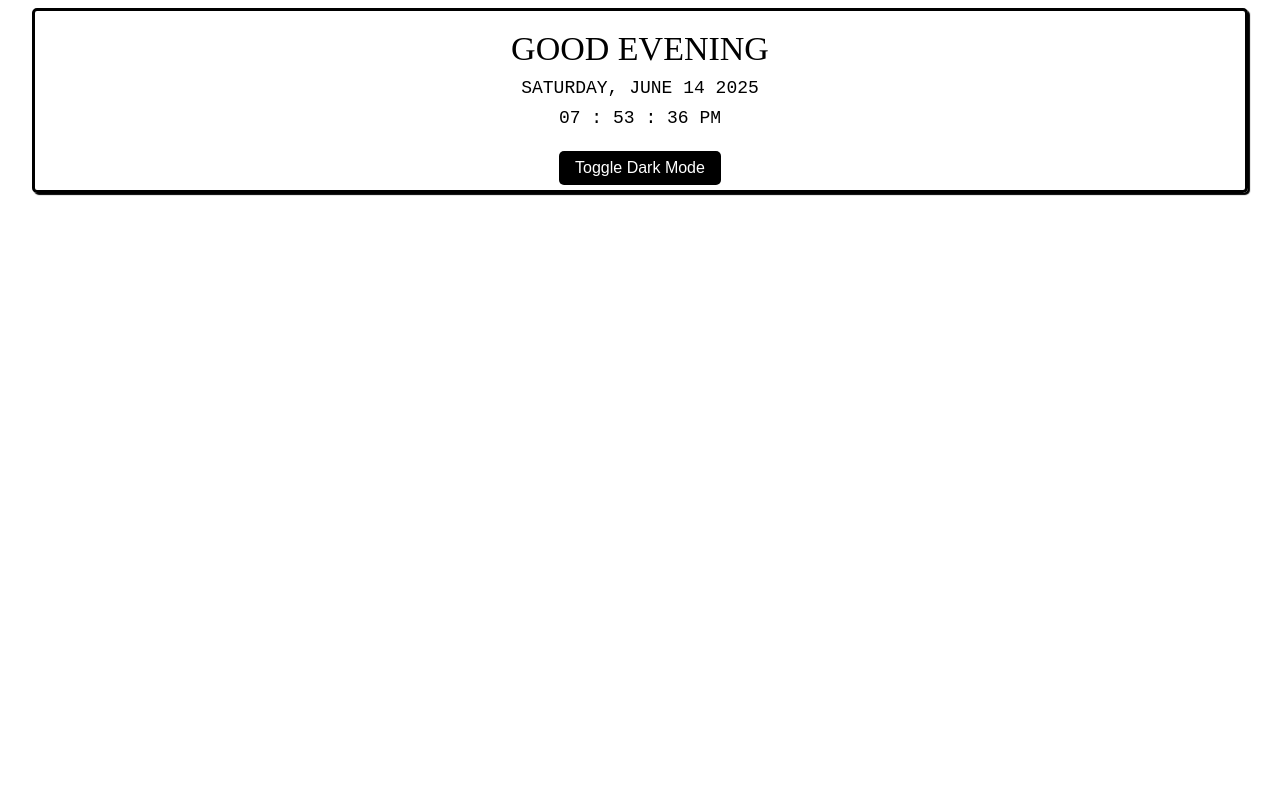
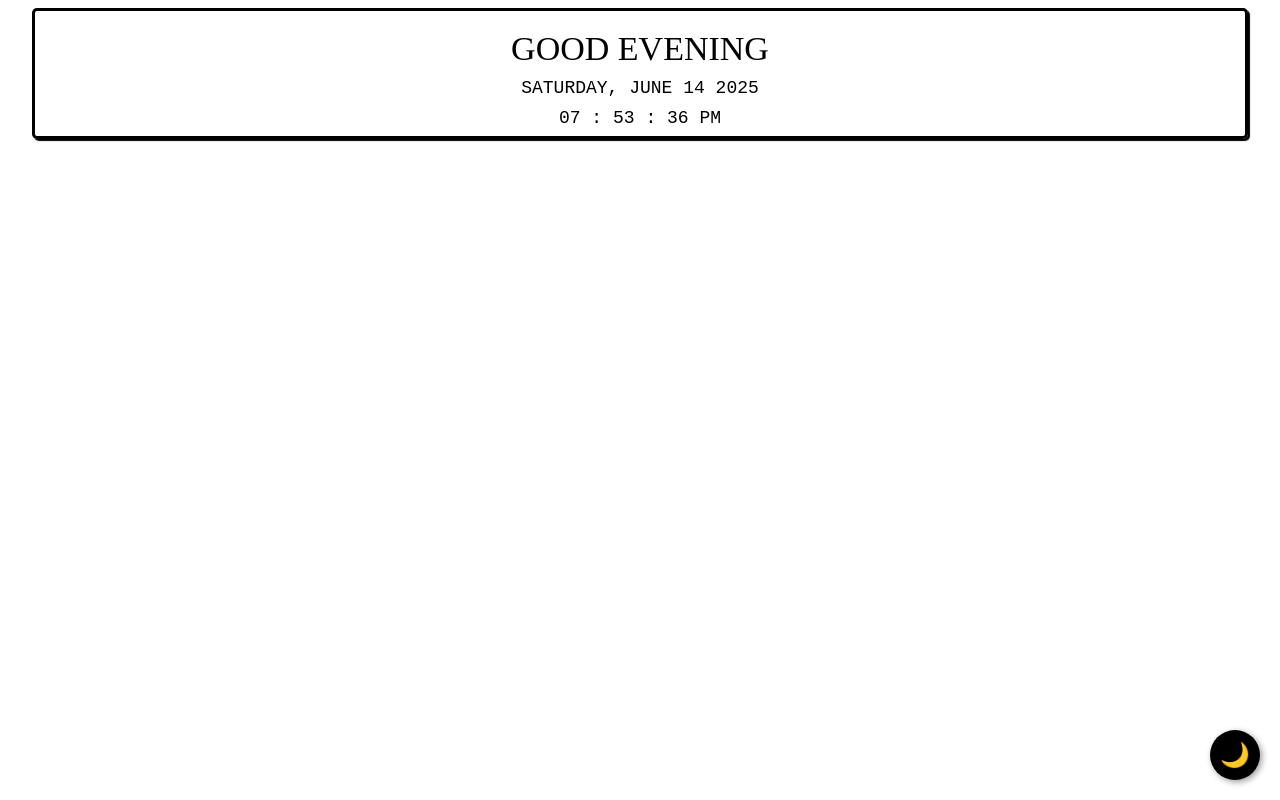
Before and after one commit to harsh3150/notion_widgets, a plain HTML site: page greetings.html in a window 1280 px wide. Drawn offline with Linux system fonts and the light colour scheme.

Commit message:
Update greetings.html

```diff
--- a/greetings.html
+++ b/greetings.html
@@ -1,11 +1,9 @@
-
 <!DOCTYPE html>
 <html lang="en">
 <head>
-    <meta charset="UTF-8">
-    <meta name="viewport" content="width=device-width, initial-scale=1.0">
+  <meta charset="UTF-8" />
+  <meta name="viewport" content="width=device-width, initial-scale=1.0"/>
   <title>Greetings</title>
-
   <style>
     body {
       font-variant-caps: all-petite-caps;
@@ -53,19 +51,32 @@
     }
 
     .toggle-button {
-            margin-top: 20px;
-            padding: 8px 16px;
-            border: none;
-            border-radius: 5px;
+      position: fixed;
+      bottom: 20px;
+      right: 20px;
+      width: 50px;
+      height: 50px;
       background-color: #000;
       color: #fff;
+      border: none;
+      border-radius: 50%;
+      font-size: 1.5em;
       cursor: pointer;
-            font-size: 1em;
+      box-shadow: 2px 2px 6px rgba(0, 0, 0, 0.4);
+      display: flex;
+      align-items: center;
+      justify-content: center;
+      transition: background-color 0.3s, color 0.3s;
+      z-index: 999;
     }
 
     .dark-mode .toggle-button {
       background-color: #fff;
       color: #000;
+    }
+
+    .toggle-button:hover {
+      transform: scale(1.05);
     }
   </style>
 </head>
@@ -82,9 +93,10 @@
         <div class="colon">:</div>
         <div class="time" id="sec"></div>
       </div>
-        <button class="toggle-button" onclick="toggleDarkMode()">Toggle Dark Mode</button>
     </div>
   </div>
+
+  <button class="toggle-button" id="modeToggle" onclick="toggleDarkMode()">🌙</button>
 
   <script>
     function dispalyGreetings(today) {
@@ -138,6 +150,8 @@
 
     function toggleDarkMode() {
       document.body.classList.toggle('dark-mode');
+      const isDark = document.body.classList.contains('dark-mode');
+      document.getElementById("modeToggle").innerText = isDark ? "☀️" : "🌙";
     }
 
     dispalyWidget();
```
Lines whose indentation alone changed are shown as unchanged.
